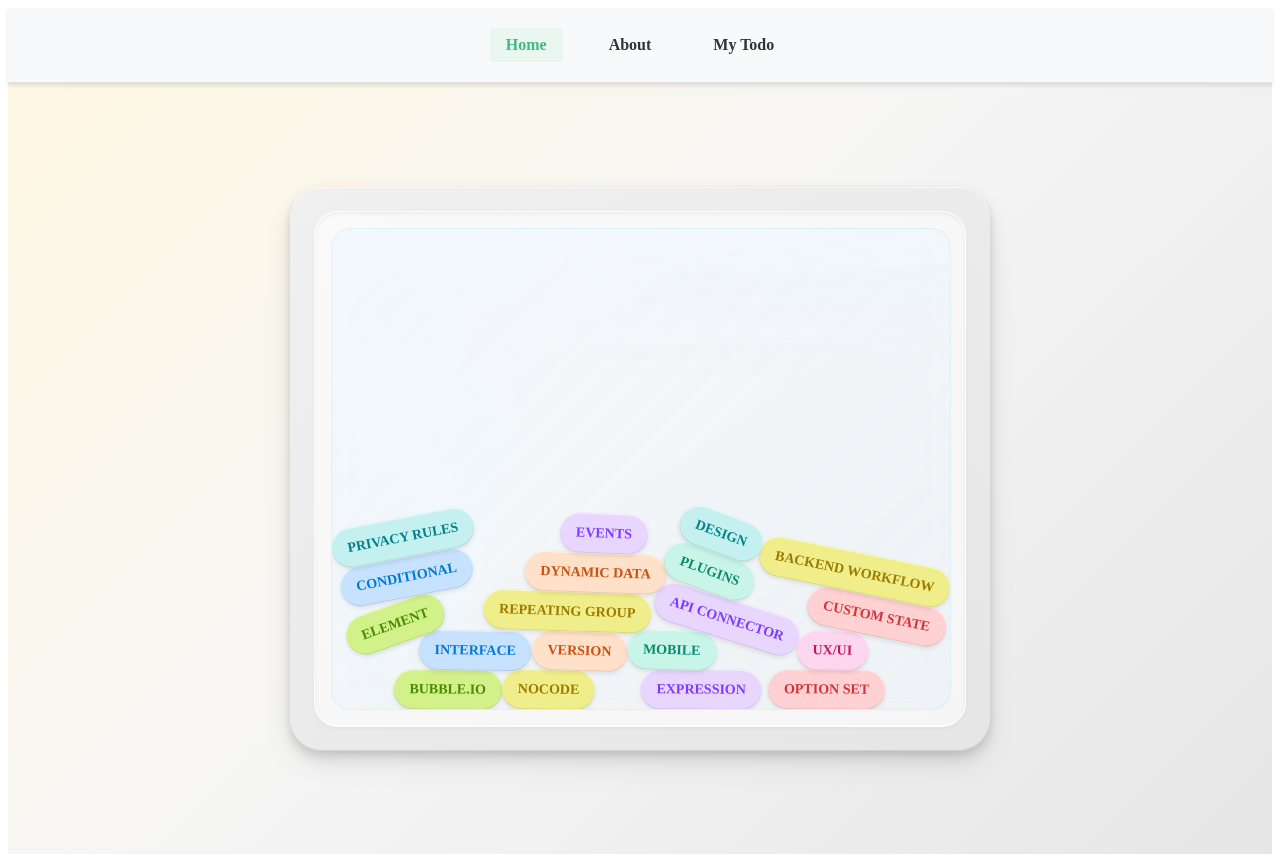
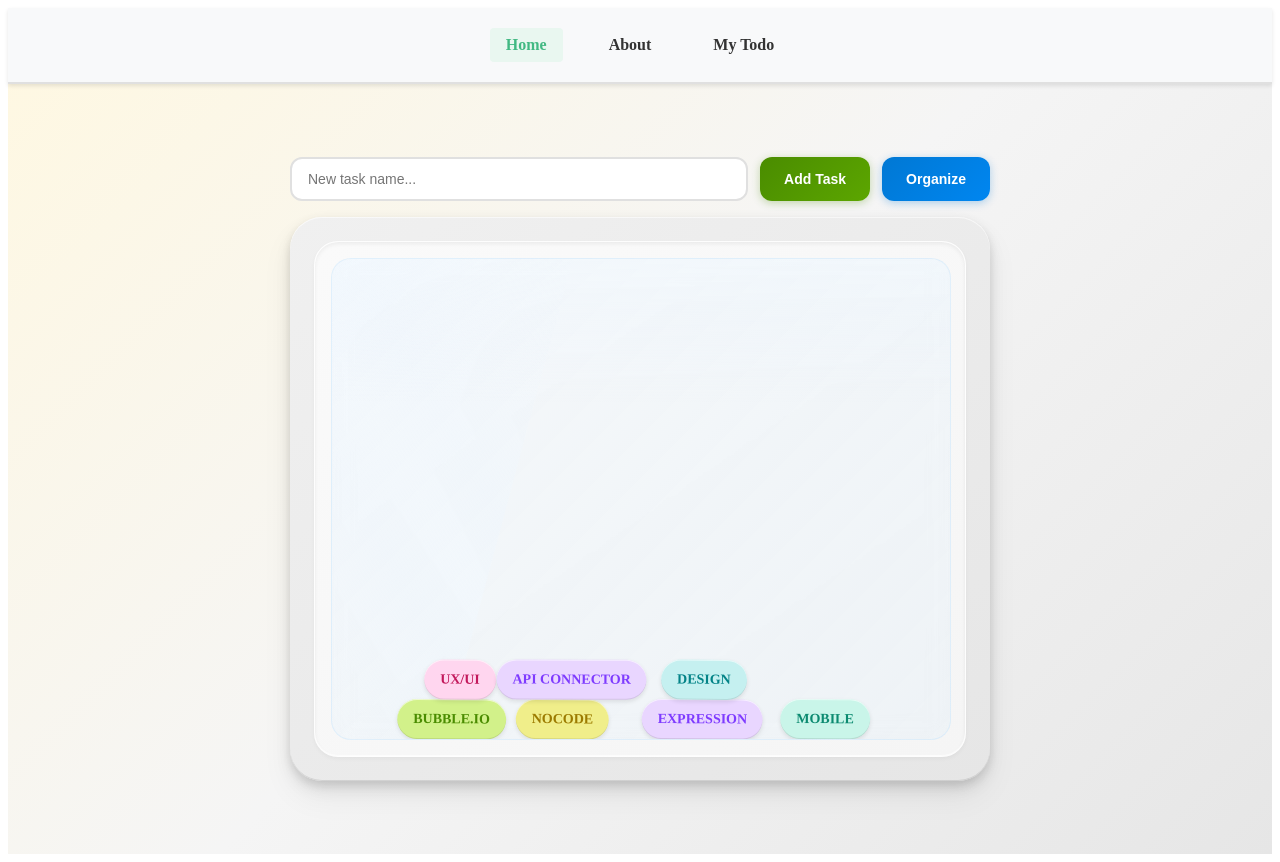
Before and after one commit to drissnafii/todolist-Vue, a Vue app: page / in a window 1280 px wide. Built offline with nearby package versions, Linux system fonts and the light colour scheme; the HTML template or start-up script is replaced by a standard one.

Commit message:
fix: Smooth appearance

```diff
--- a/src/components/TagCanvas.vue
+++ b/src/components/TagCanvas.vue
@@ -1,8 +1,7 @@
 <script setup lang="ts">
-import { ref, onMounted, onUnmounted, nextTick, type ComponentPublicInstance } from 'vue'
+import { ref, onMounted, onUnmounted, nextTick, watch, type ComponentPublicInstance } from 'vue'
 
 // Matter.js types - external library with dynamic types
-
 declare global {
   interface Window {
     // eslint-disable-next-line @typescript-eslint/no-explicit-any
@@ -10,40 +9,90 @@
   }
 }
 
-// Tags with soft pastel colors
-const tagsData = [
-  { text: 'BUBBLE.IO', color: '#d2f18a', textColor: '#4a8c00' },
-  { text: 'NOCODE', color: '#f0ee8a', textColor: '#9c7b00' },
-  { text: 'EXPRESSION', color: '#e9d6ff', textColor: '#7e3bff' },
-  { text: 'OPTION SET', color: '#ffd1d2', textColor: '#d13438' },
-  { text: 'INTERFACE', color: '#c7e2ff', textColor: '#0078d4' },
-  { text: 'VERSION', color: '#ffe0c9', textColor: '#ca5010' },
-  { text: 'MOBILE', color: '#c9f5e9', textColor: '#0b8a70' },
-  { text: 'UX/UI', color: '#ffd6ef', textColor: '#c2185b' },
-  { text: 'ELEMENT', color: '#d2f18a', textColor: '#4a8c00' },
-  { text: 'REPEATING GROUP', color: '#f0ee8a', textColor: '#9c7b00' },
-  { text: 'API CONNECTOR', color: '#e9d6ff', textColor: '#7e3bff' },
-  { text: 'CUSTOM STATE', color: '#ffd1d2', textColor: '#d13438' },
-  { text: 'CONDITIONAL', color: '#c7e2ff', textColor: '#0078d4' },
-  { text: 'DYNAMIC DATA', color: '#ffe0c9', textColor: '#ca5010' },
-  { text: 'PLUGINS', color: '#c9f5e9', textColor: '#0b8a70' },
-  { text: 'BACKEND WORKFLOW', color: '#f0ee8a', textColor: '#9c7b00' },
-  { text: 'PRIVACY RULES', color: '#c5f0f0', textColor: '#038387' },
-  { text: 'EVENTS', color: '#e9d6ff', textColor: '#7e3bff' },
-  { text: 'DESIGN', color: '#c5f0f0', textColor: '#038387' },
+// Task interface
+interface Task {
+  id: string
+  text: string
+  color: string
+  textColor: string
+}
+
+// Pastel color palette for random selection
+const PASTEL_COLORS = [
+  { bg: '#d2f18a', text: '#4a8c00' }, // green
+  { bg: '#f0ee8a', text: '#9c7b00' }, // yellow
+  { bg: '#e9d6ff', text: '#7e3bff' }, // purple
+  { bg: '#ffd1d2', text: '#d13438' }, // red
+  { bg: '#c7e2ff', text: '#0078d4' }, // blue
+  { bg: '#ffe0c9', text: '#ca5010' }, // orange
+  { bg: '#c9f5e9', text: '#0b8a70' }, // mint
+  { bg: '#ffd6ef', text: '#c2185b' }, // pink
+  { bg: '#c5f0f0', text: '#038387' }, // teal
 ]
 
+const STORAGE_KEY = 'physics-tasks'
+
+// Default tasks
+const DEFAULT_TASKS: Task[] = [
+  { id: '1', text: 'BUBBLE.IO', color: '#d2f18a', textColor: '#4a8c00' },
+  { id: '2', text: 'NOCODE', color: '#f0ee8a', textColor: '#9c7b00' },
+  { id: '3', text: 'EXPRESSION', color: '#e9d6ff', textColor: '#7e3bff' },
+  { id: '4', text: 'MOBILE', color: '#c9f5e9', textColor: '#0b8a70' },
+  { id: '5', text: 'UX/UI', color: '#ffd6ef', textColor: '#c2185b' },
+  { id: '6', text: 'API CONNECTOR', color: '#e9d6ff', textColor: '#7e3bff' },
+  { id: '7', text: 'DESIGN', color: '#c5f0f0', textColor: '#038387' },
+]
+
+// Reactive state
+const tasks = ref<Task[]>([])
+const newTaskText = ref('')
 const containerRef = ref<HTMLDivElement | null>(null)
 const canvasRef = ref<HTMLCanvasElement | null>(null)
 const tagRefs = ref<HTMLDivElement[]>([])
 const isLoaded = ref(false)
+const initializedTaskIds = ref<Set<string>>(new Set()) // Track tasks with physics bodies
 
 // eslint-disable-next-line @typescript-eslint/no-explicit-any
 let engine: any = null
 // eslint-disable-next-line @typescript-eslint/no-explicit-any
 let render: any = null
 // eslint-disable-next-line @typescript-eslint/no-explicit-any
-let tagBodies: { body: any; element: HTMLDivElement }[] = []
+let world: any = null
+// eslint-disable-next-line @typescript-eslint/no-explicit-any
+let tagBodies: { id: string; body: any; element: HTMLDivElement }[] = []
+
+// localStorage functions
+const loadTasks = (): Task[] => {
+  try {
+    const saved = localStorage.getItem(STORAGE_KEY)
+    if (saved) {
+      return JSON.parse(saved)
+    }
+  } catch (e) {
+    console.error('Failed to load tasks:', e)
+  }
+  return DEFAULT_TASKS
+}
+
+const saveTasks = () => {
+  try {
+    localStorage.setItem(STORAGE_KEY, JSON.stringify(tasks.value))
+  } catch (e) {
+    console.error('Failed to save tasks:', e)
+  }
+}
+
+// Generate random pastel color
+const getRandomColor = () => {
+  const index = Math.floor(Math.random() * PASTEL_COLORS.length)
+
+  return PASTEL_COLORS[index]!
+}
+
+// Generate unique ID
+const generateId = () => {
+  return Date.now().toString(36) + Math.random().toString(36).substr(2)
+}
 
 const setTagRef = (el: Element | ComponentPublicInstance | null, index: number) => {
   if (el && el instanceof HTMLDivElement) {
@@ -51,6 +100,94 @@
   }
 }
 
+// Add new task
+const addTask = async () => {
+  const text = newTaskText.value.trim().toUpperCase()
+  if (!text) return
+
+  const color = getRandomColor()
+  const newTask: Task = {
+    id: generateId(),
+    text,
+    color: color.bg,
+    textColor: color.text,
+  }
+
+  tasks.value.push(newTask)
+  newTaskText.value = ''
+  saveTasks()
+
+  // Wait for DOM to update, then add physics body
+  await nextTick()
+  setTimeout(() => addPhysicsBody(newTask, tasks.value.length - 1), 50)
+}
+
+// Add physics body for a single task
+const addPhysicsBody = (task: Task, index: number) => {
+  if (!engine || !containerRef.value) return
+
+  const Matter = window.Matter
+  const Bodies = Matter.Bodies
+  const World = Matter.World
+
+  const element = tagRefs.value[index]
+  if (!element) return
+
+  const containerWidth = containerRef.value.clientWidth
+  const rect = element.getBoundingClientRect()
+  const width = rect.width
+  const height = rect.height
+
+  // Drop from top with random x position
+  const x = Math.random() * (containerWidth - width) + width / 2
+  const y = -height - 50
+
+  const body = Bodies.rectangle(x, y, width, height, {
+    chamfer: { radius: height / 2 },
+    density: 0.001,
+    friction: 0.3,
+    frictionAir: 0.01,
+    restitution: 0.6,
+    render: { fillStyle: 'transparent' },
+  })
+
+  World.add(world, body)
+  tagBodies.push({ id: task.id, body, element })
+
+  // Mark as initialized so it becomes visible
+  initializedTaskIds.value.add(task.id)
+}
+
+// Organize tasks in a grid
+const organizeTasks = () => {
+  if (!engine || !containerRef.value || tagBodies.length === 0) return
+
+  const Matter = window.Matter
+  const Body = Matter.Body
+
+  const containerWidth = containerRef.value.clientWidth
+  const containerHeight = containerRef.value.clientHeight
+
+  const tagsPerRow = 4
+  const rowHeight = 55
+
+  tagBodies.forEach((item, idx) => {
+    const row = Math.floor(idx / tagsPerRow)
+    const col = idx % tagsPerRow
+
+    const xSpacing = containerWidth / (tagsPerRow + 1)
+    const targetX = xSpacing * (col + 1)
+    const targetY = containerHeight - 40 - row * rowHeight
+
+    // Set position and reset velocity/angle
+    Body.setPosition(item.body, { x: targetX, y: targetY })
+    Body.setVelocity(item.body, { x: 0, y: 0 })
+    Body.setAngle(item.body, 0)
+    Body.setAngularVelocity(item.body, 0)
+  })
+}
+
+// Initialize physics
 const initPhysics = () => {
   if (!containerRef.value || !canvasRef.value) return
 
@@ -69,9 +206,10 @@
 
   // Create engine
   engine = Engine.create()
+  world = engine.world
   engine.world.gravity.y = 0.8
 
-  // Create renderer (invisible, just for mouse interaction)
+  // Create renderer
   render = Render.create({
     element: container,
     canvas: canvasRef.value,
@@ -81,9 +219,6 @@
       height: containerHeight,
       background: 'transparent',
       wireframes: false,
-      showVelocity: false,
-      showAngleIndicator: false,
-      showDebug: false,
     },
   })
 
@@ -113,29 +248,28 @@
     { isStatic: true, render: { fillStyle: 'transparent' } },
   )
 
-  World.add(engine.world, [ground, wallLeft, wallRight])
+  World.add(world, [ground, wallLeft, wallRight])
 
-  // Create tag bodies - start them at the BOTTOM (already settled)
-  const tagsPerRow = 4
-  tagBodies = tagRefs.value
-    .map((tagElement, idx) => {
-      if (!tagElement) return null
+  // Create bodies for existing tasks
+  tagBodies = []
+  tagRefs.value.forEach((element, idx) => {
+    if (!element) return
 
-      const rect = tagElement.getBoundingClientRect()
+    const task = tasks.value[idx]
+    if (!task) return
+
+    const rect = element.getBoundingClientRect()
     const width = rect.width
     const height = rect.height
 
-      // Spread tags across the bottom, with slight randomness
+    // Start at bottom, scattered
+    const tagsPerRow = 4
     const row = Math.floor(idx / tagsPerRow)
     const col = idx % tagsPerRow
-
-      // Calculate position - spread across bottom with some randomness
     const xSpacing = containerWidth / (tagsPerRow + 1)
-      const x = xSpacing * (col + 1) + (Math.random() - 0.5) * 60
-      const y = containerHeight - height / 2 - 20 - row * 55 - Math.random() * 30
-
-      // Random initial rotation
-      const angle = (Math.random() - 0.5) * 0.5
+    const x = xSpacing * (col + 1) + (Math.random() - 0.5) * 40
+    const y = containerHeight - height / 2 - 20 - row * 55 - Math.random() * 20
+    const angle = (Math.random() - 0.5) * 0.4
 
     const body = Bodies.rectangle(x, y, width, height, {
       chamfer: { radius: height / 2 },
@@ -143,17 +277,18 @@
       friction: 0.3,
       frictionAir: 0.01,
       restitution: 0.6,
-        angle: angle,
+      angle,
       render: { fillStyle: 'transparent' },
     })
 
-      World.add(engine.world, body)
-      return { body, element: tagElement }
+    World.add(world, body)
+    tagBodies.push({ id: task.id, body, element })
+
+    // Mark existing tasks as initialized
+    initializedTaskIds.value.add(task.id)
   })
-    // eslint-disable-next-line @typescript-eslint/no-explicit-any
-    .filter(Boolean) as { body: any; element: HTMLDivElement }[]
 
-  // Sync DOM positions with physics
+  // Sync positions
   const updatePositions = () => {
     tagBodies.forEach(({ body, element }) => {
       const { x, y } = body.position
@@ -166,37 +301,29 @@
 
   Events.on(engine, 'afterUpdate', updatePositions)
 
-  // Add mouse constraint for dragging
+  // Mouse constraint
   const mouse = Mouse.create(render.canvas)
-
-  // Fix mouse offset - important for proper drag behavior
   Mouse.setOffset(mouse, { x: 0, y: 0 })
 
   const mouseConstraint = MouseConstraint.create(engine, {
-    mouse: mouse,
-    constraint: {
-      stiffness: 0.2,
-      render: { visible: false },
-    },
+    mouse,
+    constraint: { stiffness: 0.2, render: { visible: false } },
   })
 
-  World.add(engine.world, mouseConstraint)
-
-  // Keep mouse in sync with rendering
+  World.add(world, mouseConstraint)
   render.mouse = mouse
 
-  // Start the engine and renderer
   Render.run(render)
   Engine.run(engine)
 }
 
+// Load Matter.js
 const loadMatterJS = () => {
   return new Promise<void>((resolve) => {
     if (window.Matter) {
       resolve()
       return
     }
-
     const script = document.createElement('script')
     script.src = 'https://cdnjs.cloudflare.com/ajax/libs/matter-js/0.19.0/matter.min.js'
     script.onload = () => resolve()
@@ -205,13 +332,12 @@
 }
 
 onMounted(async () => {
+  // Load tasks from localStorage
+  tasks.value = loadTasks()
+
   await loadMatterJS()
   isLoaded.value = true
-
-  // Wait for DOM to update with tag elements
   await nextTick()
-
-  // Small delay to ensure tags are rendered
   setTimeout(initPhysics, 100)
 })
 
@@ -220,34 +346,48 @@
     const Matter = window.Matter
     Matter.Render.stop(render)
     Matter.Engine.clear(engine)
-    Matter.World.clear(engine.world, false)
+    Matter.World.clear(world, false)
   }
 })
+
+// Watch for task changes
+watch(tasks, saveTasks, { deep: true })
 </script>
 
 <template>
   <div class="tag-canvas-wrapper">
+    <!-- Toolbar -->
+    <div class="toolbar">
+      <input
+        v-model="newTaskText"
+        type="text"
+        placeholder="New task name..."
+        class="task-input"
+        @keyup.enter="addTask"
+      />
+      <button class="btn btn-add" @click="addTask">Add Task</button>
+      <button class="btn btn-organize" @click="organizeTasks">Organize</button>
+    </div>
+
     <div class="outer-frame">
       <div class="inner-frame">
         <div ref="containerRef" class="tag-canvas">
-          <!-- Hidden canvas for Matter.js mouse interaction -->
           <canvas ref="canvasRef" class="physics-canvas"></canvas>
 
-          <!-- Tag elements -->
           <div
-            v-for="(tag, index) in tagsData"
-            :key="index"
+            v-for="(task, index) in tasks"
+            :key="task.id"
             :ref="(el) => setTagRef(el, index)"
             class="tag"
+            :class="{ 'tag--hidden': !initializedTaskIds.has(task.id) }"
             :style="{
-              backgroundColor: tag.color,
-              color: tag.textColor,
+              backgroundColor: task.color,
+              color: task.textColor,
             }"
           >
-            {{ tag.text }}
+            {{ task.text }}
           </div>
 
-          <!-- Loading state -->
           <div v-if="!isLoaded" class="loading">Loading physics...</div>
         </div>
       </div>
@@ -256,6 +396,74 @@
 </template>
 
 <style scoped>
+/* Toolbar */
+.toolbar {
+  display: flex;
+  gap: 12px;
+  margin-bottom: 16px;
+  flex-wrap: wrap;
+}
+
+.task-input {
+  flex: 1;
+  min-width: 180px;
+  padding: 12px 16px;
+  border: 2px solid #e0e0e0;
+  border-radius: 12px;
+  font-size: 14px;
+  font-weight: 500;
+  background: white;
+  transition:
+    border-color 0.2s,
+    box-shadow 0.2s;
+}
+
+.task-input:focus {
+  outline: none;
+  border-color: #0078d4;
+  box-shadow: 0 0 0 3px rgba(0, 120, 212, 0.15);
+}
+
+.btn {
+  padding: 12px 24px;
+  border: none;
+  border-radius: 12px;
+  font-size: 14px;
+  font-weight: 600;
+  cursor: pointer;
+  transition:
+    transform 0.1s,
+    box-shadow 0.2s;
+}
+
+.btn:hover {
+  transform: translateY(-1px);
+}
+
+.btn:active {
+  transform: translateY(0);
+}
+
+.btn-add {
+  background: linear-gradient(135deg, #4a8c00, #5ca600);
+  color: white;
+  box-shadow: 0 2px 8px rgba(74, 140, 0, 0.3);
+}
+
+.btn-add:hover {
+  box-shadow: 0 4px 12px rgba(74, 140, 0, 0.4);
+}
+
+.btn-organize {
+  background: linear-gradient(135deg, #0078d4, #0086f0);
+  color: white;
+  box-shadow: 0 2px 8px rgba(0, 120, 212, 0.3);
+}
+
+.btn-organize:hover {
+  box-shadow: 0 4px 12px rgba(0, 120, 212, 0.4);
+}
+
 /* Main wrapper */
 .tag-canvas-wrapper {
   position: relative;
@@ -269,9 +477,16 @@
   .tag-canvas-wrapper {
     padding: 10px;
   }
+  .toolbar {
+    gap: 8px;
+  }
+  .btn {
+    padding: 10px 16px;
+    font-size: 13px;
+  }
 }
 
-/* Outer frame - Grey border */
+/* Outer frame */
 .outer-frame {
   position: relative;
   padding: 24px;
@@ -292,7 +507,7 @@
   }
 }
 
-/* Inner frame - White border */
+/* Inner frame */
 .inner-frame {
   position: relative;
   padding: 16px;
@@ -320,21 +535,17 @@
   border-radius: 20px;
   position: relative;
   overflow: hidden;
-
-  /* Glassmorphism with blue tint */
   background: linear-gradient(
     135deg,
     rgba(235, 245, 255, 0.25) 0%,
     rgba(220, 240, 255, 0.2) 50%,
     rgba(200, 230, 255, 0.15) 100%
   );
-
   backdrop-filter: blur(10px);
   -webkit-backdrop-filter: blur(10px);
   border: 1px solid rgba(180, 220, 255, 0.3);
 }
 
-/* Main diagonal reflection */
 .tag-canvas::before {
   content: '';
   position: absolute;
@@ -358,7 +569,6 @@
   border-radius: 20px;
 }
 
-/* Top edge glow */
 .tag-canvas::after {
   content: '';
   position: absolute;
@@ -382,12 +592,10 @@
   .tag-canvas {
     height: 50vh;
     border-radius: 16px;
-    backdrop-filter: blur(8px);
-    -webkit-backdrop-filter: blur(8px);
   }
 }
 
-/* Physics canvas - MUST be on top to capture mouse events for Matter.js */
+/* Physics canvas */
 .physics-canvas {
   position: absolute;
   inset: 0;
@@ -395,7 +603,7 @@
   z-index: 30;
 }
 
-/* Tag pill styles */
+/* Tags */
 .tag {
   position: absolute;
   display: inline-flex;
@@ -411,29 +619,22 @@
   cursor: grab;
   user-select: none;
   white-space: nowrap;
-  pointer-events: none; /* Matter.js handles interaction via canvas */
-
-  /* Inner shadows for depth/volume */
+  pointer-events: none;
   box-shadow:
     inset 0 1px 0 rgba(255, 255, 255, 0.6),
     inset 0 -1px 0 rgba(0, 0, 0, 0.1),
     0 2px 4px rgba(0, 0, 0, 0.1);
-
-  transition: box-shadow 0.15s ease;
+  opacity: 1;
+  transition: opacity 0.2s ease;
 }
 
-.tag:hover {
-  box-shadow:
-    inset 0 1px 0 rgba(255, 255, 255, 0.8),
-    inset 0 -1px 0 rgba(0, 0, 0, 0.15),
-    0 4px 8px rgba(0, 0, 0, 0.15);
+/* Hidden state for new tasks before physics positions them */
+.tag--hidden {
+  opacity: 0;
+  transform: translate(-50%, -50%) translate(-9999px, -9999px);
 }
 
-.tag:active {
-  cursor: grabbing;
-}
-
-/* Loading state */
+/* Loading */
 .loading {
   position: absolute;
   inset: 0;
@@ -444,19 +645,4 @@
   font-weight: 500;
   z-index: 5;
 }
-
-/* Attribution link */
-.attribution {
-  display: block;
-  text-align: center;
-  font-size: 14px;
-  color: #9ca3af;
-  margin-top: 16px;
-  text-decoration: none;
-  transition: color 0.3s ease;
-}
-
-.attribution:hover {
-  color: #6b7280;
-}
 </style>
```
Lines whose indentation alone changed are shown as unchanged.
